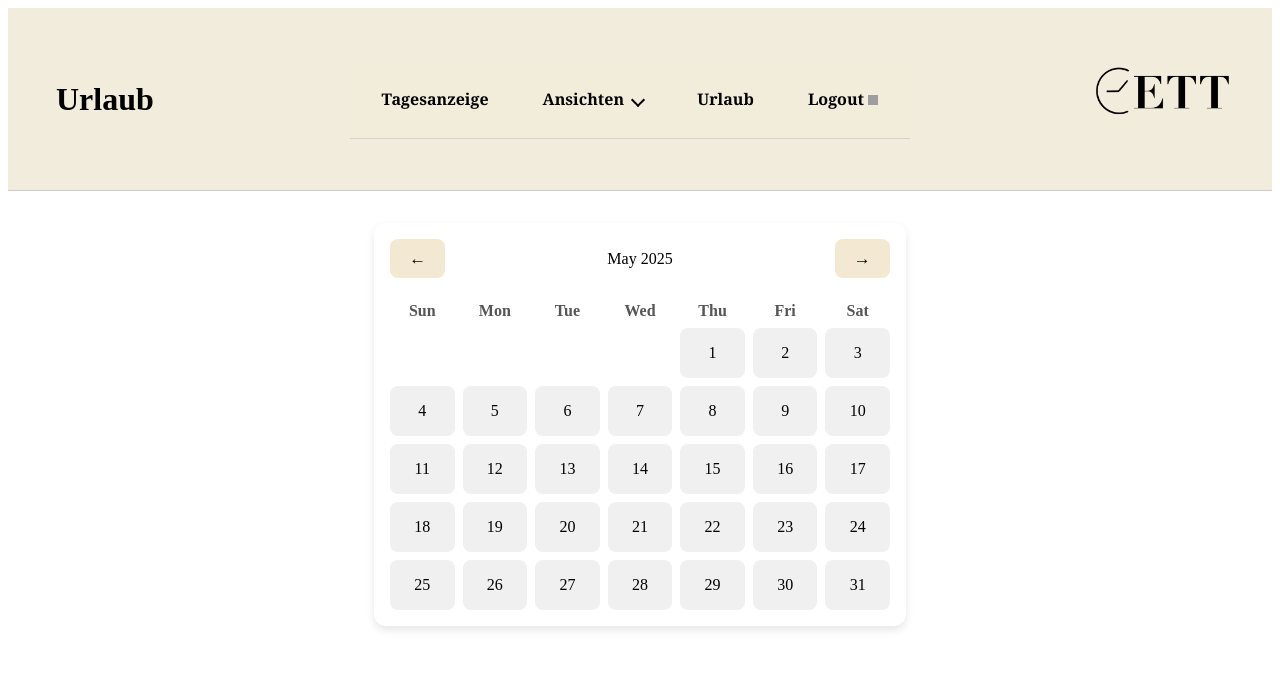
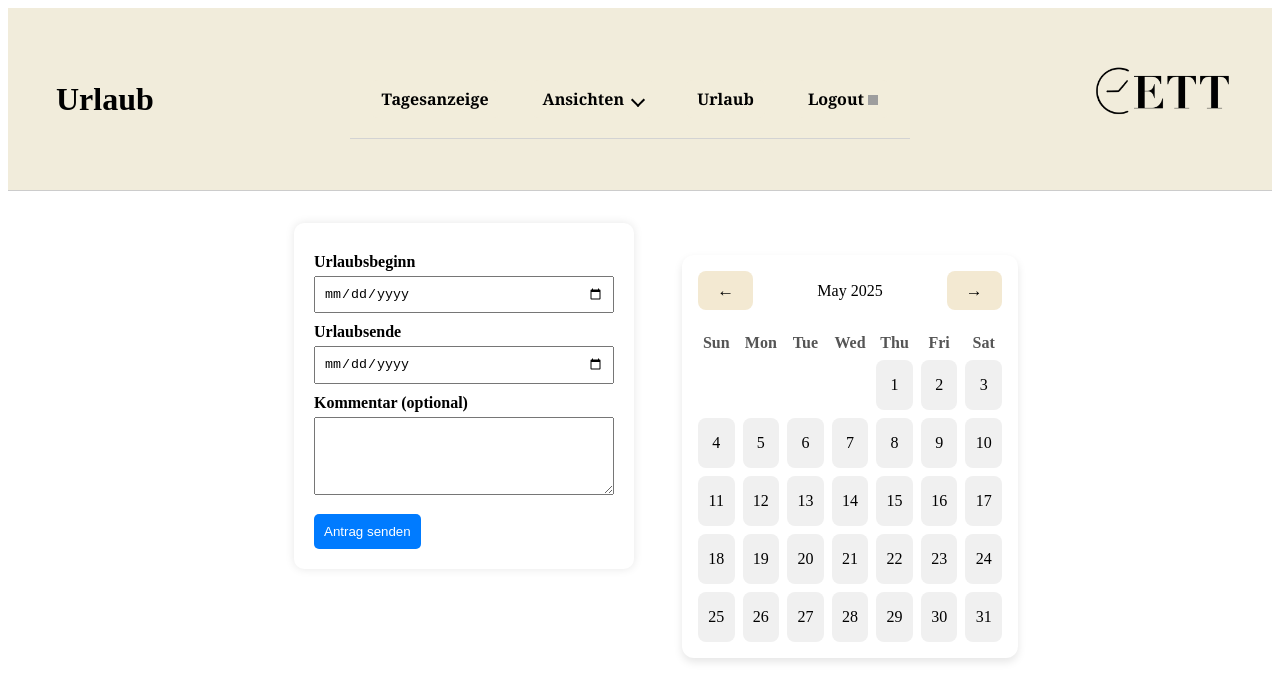
Before and after one commit to on24FeLi/ETT2.0, a Vue app: page /Urlaub in a window 1280 px wide. Shown: the top 700 px of the page. Built offline with nearby package versions, Linux system fonts and the light colour scheme; grey boxes are pictures that could not be loaded.

Commit message:
added formular to Urlaub

```diff
--- a/src/views/Urlaub.vue
+++ b/src/views/Urlaub.vue
@@ -9,8 +9,26 @@ import CleanKalenderansicht from '@/components/CleanKalenderansicht.vue'
       <h1>Urlaub</h1>
       <navigation/>
       </header>
-     </div>
-<CleanKalenderansicht/>
+    <!-- Flex-Container -->
+    <div class="urlaub-container">
+      <form class="urlaub-formular" action="/submit-urlaub" method="post">
+        <label for="startdatum">Urlaubsbeginn</label>
+        <input type="date" id="startdatum" name="startdatum" required>
+
+        <label for="enddatum">Urlaubsende</label>
+        <input type="date" id="enddatum" name="enddatum" required>
+
+        <label for="nachricht">Kommentar (optional)</label>
+        <textarea id="nachricht" name="nachricht" rows="4"></textarea>
+
+        <button type="submit">Antrag senden</button>
+      </form>
+      <!-- Kalender -->
+      <div class="calendar-wrapper">
+        <CleanKalenderansicht />
+      </div>
+    </div>
+    </div>
 </template>
 <style scoped>
     header {
@@ -35,4 +53,54 @@ header h1 {
   align-items: center;
   gap: 0.5rem;
 }
+form {
+      background-color: white;
+      padding: 20px;
+      border-radius: 10px;
+      max-width: 400px;
+      box-shadow: 0 0 10px rgba(0,0,0,0.1);
+    }
+    label {
+      display: block;
+      margin-top: 10px;
+      font-weight: bold;
+    }
+    input, textarea, select {
+      width: 100%;
+      padding: 8px;
+      margin-top: 5px;
+      box-sizing: border-box;
+    }
+    button {
+      margin-top: 15px;
+      padding: 10px;
+      background-color: #007bff;
+      color: white;
+      border: none;
+      border-radius: 5px;
+      cursor: pointer;
+    }
+    button:hover {
+      background-color: #0056b3;
+    }
+    .urlaub-container {
+  display: flex;
+  justify-content: center;
+  align-items: flex-start;
+  gap: 3rem; /* Abstand zwischen Formular und Kalender */
+  padding: 2rem;
+}
+
+.urlaub-formular {
+  background-color: white;
+  padding: 20px;
+  border-radius: 10px;
+  width: 300px; /* Fixe Breite, damit es nicht zu breit wird */
+  box-shadow: 0 0 10px rgba(0, 0, 0, 0.1);
+}
+
+.calendar-wrapper {
+  flex-shrink: 0; /* Verhindert, dass sich der Kalender beim Platzmangel verkleinert */
+}
+
 </style>
```
